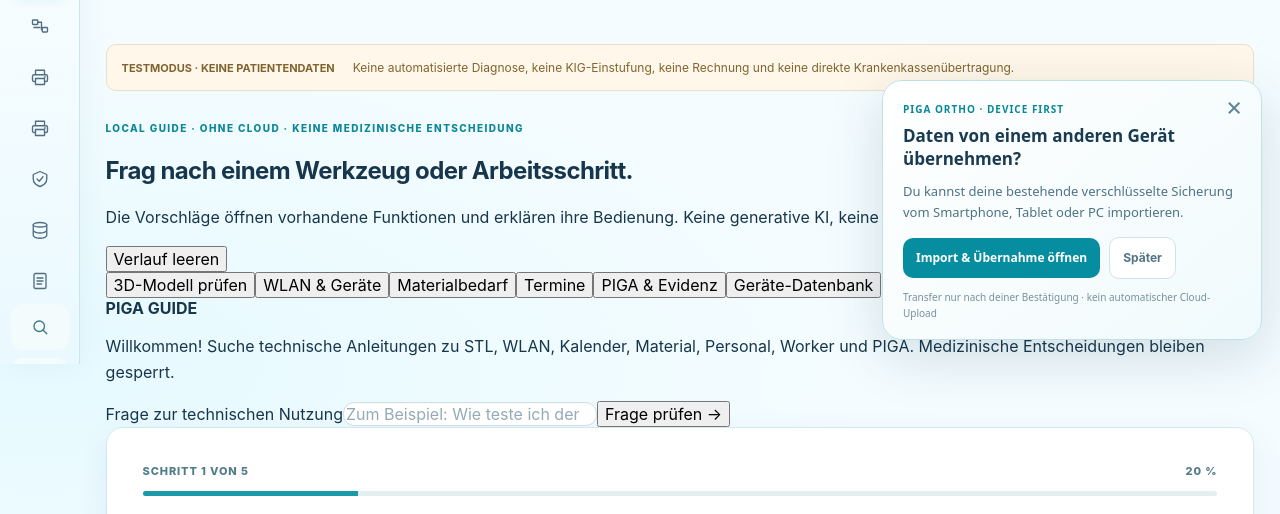
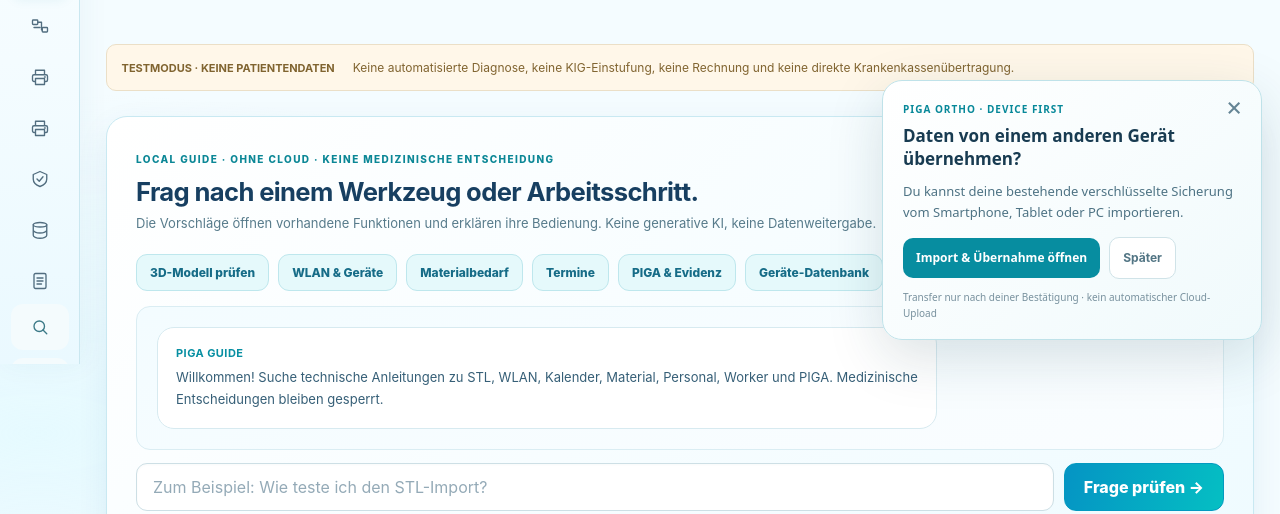
Before and after one commit to mounirakarkach04-pixel/ados, a plain HTML site: page piga-ortho-3d/assist.html in a window 1280 px wide. Shown: the part 436-950 px from the top of the page. Drawn offline with Linux system fonts and the light colour scheme.

Commit message:
Polish fully interactive offline assistant chat in unified light Ortho design

```diff
--- a/piga-ortho-3d/ortho-visual-v3.css
+++ b/piga-ortho-3d/ortho-visual-v3.css
@@ -98,3 +98,28 @@
 }
 @media print{.ortho-v3-masthead{background:white;box-shadow:none;min-height:auto}
  .ortho-v3-mast-art{display:none}.ortho-v3-mast-actions{display:none}}
+
+/* Functional guided assistant: light reference-inspired conversation area */
+.ortho-help-station{padding:clamp(17px,2.3vw,31px);margin:15px 0 25px;background:linear-gradient(135deg,#fff,#effbff);border:1px solid #c9e9f2;
+ border-radius:21px;box-shadow:var(--v3-shadow)}
+.ortho-help-head{display:flex;align-items:start;justify-content:space-between;gap:19px}
+.ortho-help-head h2{color:#173f61!important;font-size:clamp(20px,2vw,29px);margin:9px 0 6px!important}
+.ortho-help-head p{color:#577b8b;font-size:13px;line-height:1.6;margin:0}
+.ortho-help-head button{flex-shrink:0;background:#fff;color:#187b97;border:1px solid #c3e4eb;border-radius:10px;padding:11px;cursor:pointer}
+.ortho-help-prompts{display:flex;gap:9px;flex-wrap:wrap;margin:20px 0 15px}
+.ortho-help-prompts button{background:#e5f9fb;color:#166c87;border:1px solid #bee7ed;
+ border-radius:11px;padding:10px 13px;font-size:12px;font-weight:800;cursor:pointer}
+.ortho-help-prompts button:hover{background:#d4f2f8}
+.ortho-help-feed{max-height:310px;min-height:100px;overflow:auto;display:flex;flex-direction:column;gap:12px;padding:20px;
+ background:linear-gradient(160deg,#f3fcff,#fafdff);border:1px solid #daedf3;border-radius:14px}
+.ortho-help-message{max-width:min(100%,780px);padding:13px 18px;border-radius:17px;border:1px solid #d7eaf0;background:white;color:#375d72}
+.ortho-help-message.user{align-self:flex-end;background:#dff7fb;border-color:#a9e1e9}
+.ortho-help-message b{font-size:11px;color:#078fa2;letter-spacing:.04em}
+.ortho-help-message p{font-size:13px;line-height:1.7;margin:5px 0;color:#365f77}
+.ortho-help-message a{display:inline-flex;padding-top:3px;color:#077eac;font-size:12px;font-weight:850;text-decoration:none}
+.ortho-help-form{display:grid;grid-template-columns:minmax(0,1fr) auto;gap:10px;margin-top:13px}
+.ortho-help-form input{border:1px solid #c8e3ed;background:#fff;border-radius:12px;padding:13px 16px;min-width:0}
+.ortho-help-form button{border:1px solid #039ac0;border-radius:12px;color:white;background:linear-gradient(105deg,#0594c4,#05bfc3);padding:12px 19px;font-weight:850;cursor:pointer}
+.visually-hidden{position:absolute!important;width:1px!important;height:1px!important;padding:0!important;margin:-1px!important;overflow:hidden!important;clip:rect(0,0,0,0)!important;white-space:nowrap!important;border:0!important}
+@media(max-width:600px){.ortho-help-head{display:block}.ortho-help-head button{margin-top:10px}.ortho-help-feed{padding:11px}
+ .ortho-help-form{grid-template-columns:1fr}.ortho-help-form button{min-height:43px}}
```
